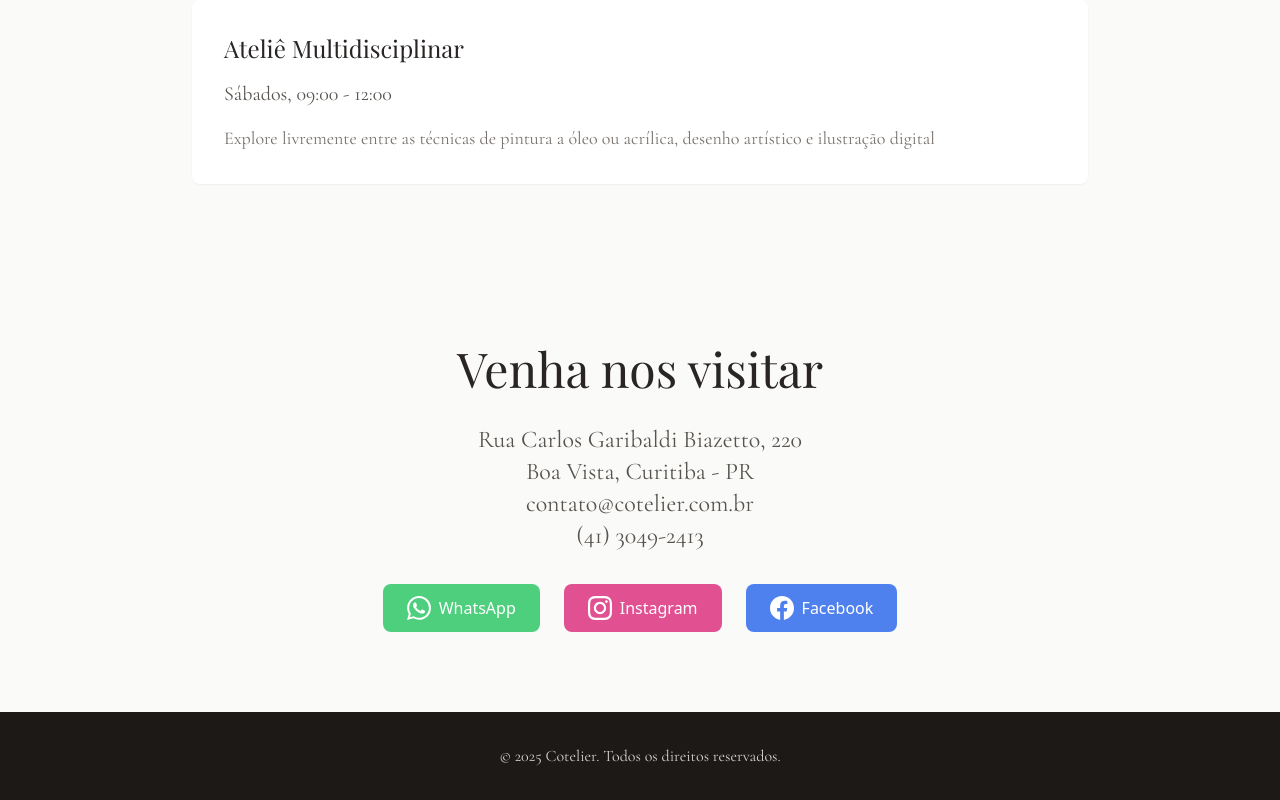
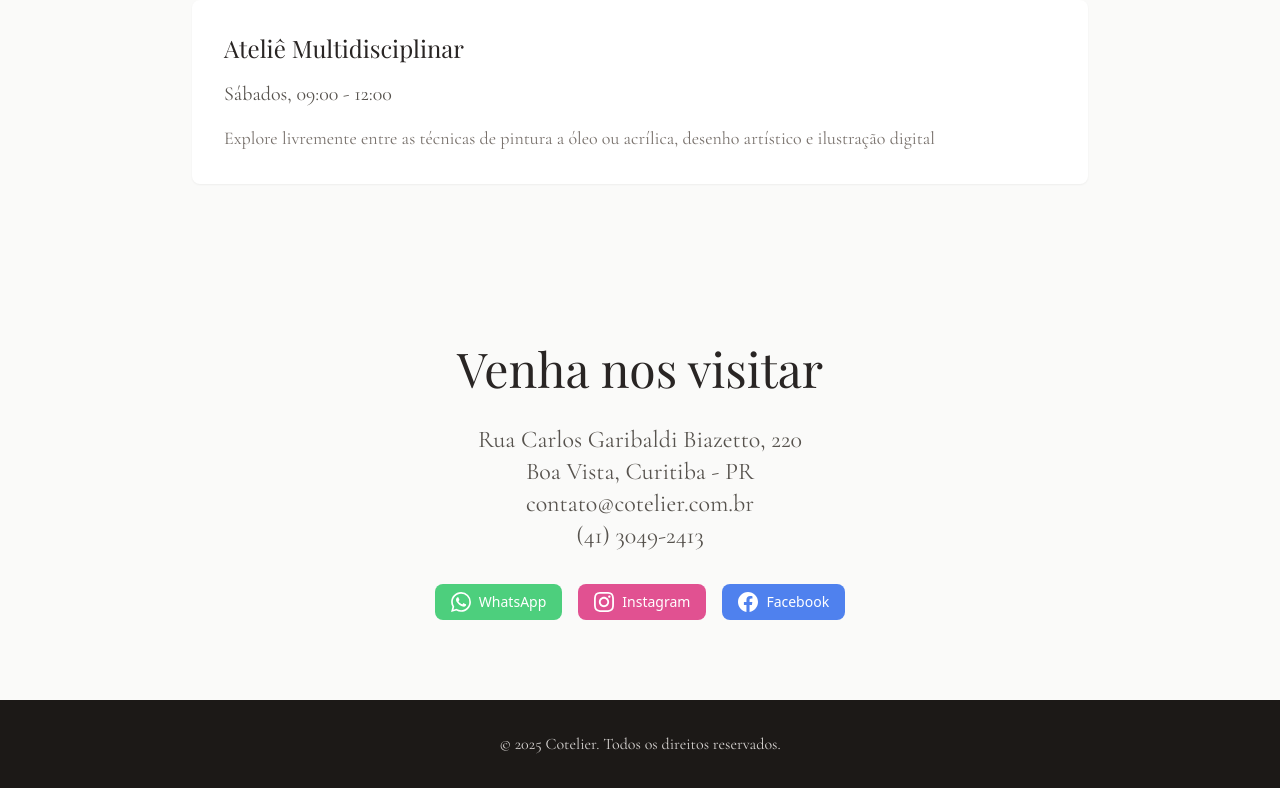
Before and after one commit to DistopiaTunes/cotelier, a Vue app: page / in a window 1280 px wide. Shown: the part 3808-4608 px from the top of the page. Built offline with nearby package versions, Linux system fonts and the light colour scheme.

Commit message:
Update HelloWorld.vue

```diff
--- a/src/components/HelloWorld.vue
+++ b/src/components/HelloWorld.vue
@@ -189,21 +189,21 @@ onUnmounted(() => {
                 contato@cotelier.com.br<br>
                 (41) 3049-2413
             </p>
-            <div class="flex justify-center space-x-6">
-                <a href="https://wa.me/554130492413" target="_blank" class="bg-green-500/80 hover:bg-green-600/80 text-white px-6 py-3 rounded-lg flex items-center">
-                    <svg class="w-6 h-6 mr-2" fill="currentColor" viewBox="0 0 24 24" xmlns="http://www.w3.org/2000/svg">
+            <div class="flex flex-col sm:flex-row justify-center space-y-4 sm:space-y-0 sm:space-x-4">
+                <a href="https://wa.me/554130492413" target="_blank" class="bg-green-500/80 hover:bg-green-600/80 text-white px-4 py-2 rounded-lg flex items-center justify-center text-sm">
+                    <svg class="w-5 h-5 mr-2" fill="currentColor" viewBox="0 0 24 24" xmlns="http://www.w3.org/2000/svg">
                         <path d="M17.472 14.382c-.297-.149-1.758-.867-2.03-.967-.273-.099-.471-.148-.67.15-.197.297-.767.966-.94 1.164-.173.199-.347.223-.644.075-.297-.15-1.255-.463-2.39-1.475-.883-.788-1.48-1.761-1.653-2.059-.173-.297-.018-.458.13-.606.134-.133.298-.347.446-.52.149-.174.198-.298.298-.497.099-.198.05-.371-.025-.52-.075-.149-.669-1.612-.916-2.207-.242-.579-.487-.5-.669-.51-.173-.008-.371-.01-.57-.01-.198 0-.52.074-.792.372-.272.297-1.04 1.016-1.04 2.479 0 1.462 1.065 2.875 1.213 3.074.149.198 2.096 3.2 5.077 4.487.709.306 1.262.489 1.694.625.712.227 1.36.195 1.871.118.571-.085 1.758-.719 2.006-1.413.248-.694.248-1.289.173-1.413-.074-.124-.272-.198-.57-.347m-5.421 7.403h-.004a9.87 9.87 0 01-5.031-1.378l-.361-.214-3.741.982.998-3.648-.235-.374a9.86 9.86 0 01-1.51-5.26c.001-5.45 4.436-9.884 9.888-9.884 2.64 0 5.122 1.03 6.988 2.898a9.825 9.825 0 012.893 6.994c-.003 5.45-4.437 9.884-9.885 9.884m8.413-18.297A11.815 11.815 0 0012.05 0C5.495 0 .16 5.335.157 11.892c0 2.096.547 4.142 1.588 5.945L.057 24l6.305-1.654a11.882 11.882 0 005.683 1.448h.005c6.554 0 11.89-5.335 11.893-11.893a11.821 11.821 0 00-3.48-8.413z"/>
                     </svg>
                     WhatsApp
                 </a>
-                <a href="https://instagram.com/cotelier.oficial" target="_blank" class="bg-pink-600/80 hover:bg-pink-700/80 text-white px-6 py-3 rounded-lg flex items-center">
-                    <svg class="w-6 h-6 mr-2" fill="currentColor" viewBox="0 0 24 24" xmlns="http://www.w3.org/2000/svg">
+                <a href="https://instagram.com/cotelier.oficial" target="_blank" class="bg-pink-600/80 hover:bg-pink-700/80 text-white px-4 py-2 rounded-lg flex items-center justify-center text-sm">
+                    <svg class="w-5 h-5 mr-2" fill="currentColor" viewBox="0 0 24 24" xmlns="http://www.w3.org/2000/svg">
                         <path d="M12 2.163c3.204 0 3.584.012 4.85.07 3.252.148 4.771 1.691 4.919 4.919.058 1.265.069 1.645.069 4.849 0 3.205-.012 3.584-.069 4.849-.149 3.225-1.664 4.771-4.919 4.919-1.266.058-1.644.07-4.85.07-3.204 0-3.584-.012-4.849-.07-3.26-.149-4.771-1.699-4.919-4.92-.058-1.265-.07-1.644-.07-4.849 0-3.204.013-3.583.07-4.849.149-3.227 1.664-4.771 4.919-4.919 1.266-.057 1.645-.069 4.849-.069zm0-2.163c-3.259 0-3.667.014-4.947.072-4.358.2-6.78 2.618-6.98 6.98-.059 1.281-.073 1.689-.073 4.948 0 3.259.014 3.668.072 4.948.2 4.358 2.618 6.78 6.98 6.98 1.281.058 1.689.072 4.948.072 3.259 0 3.668-.014 4.948-.072 4.354-.2 6.782-2.618 6.979-6.98.059-1.28.073-1.689.073-4.948 0-3.259-.014-3.667-.072-4.947-.196-4.354-2.617-6.78-6.979-6.98-1.281-.059-1.69-.073-4.949-.073zm0 5.838c-3.403 0-6.162 2.759-6.162 6.162s2.759 6.163 6.162 6.163 6.162-2.759 6.162-6.163c0-3.403-2.759-6.162-6.162-6.162zm0 10.162c-2.209 0-4-1.79-4-4 0-2.209 1.791-4 4-4s4 1.791 4 4c0 2.21-1.791 4-4 4zm6.406-11.845c-.796 0-1.441.645-1.441 1.44s.645 1.44 1.441 1.44c.795 0 1.439-.645 1.439-1.44s-.644-1.44-1.439-1.44z"/>
                     </svg>
                     Instagram
                 </a>
-                <a href="https://facebook.com/cotelier.oficial" target="_blank" class="bg-blue-600/80 hover:bg-blue-700/80 text-white px-6 py-3 rounded-lg flex items-center">
-                    <svg class="w-6 h-6 mr-2" fill="currentColor" viewBox="0 0 24 24" xmlns="http://www.w3.org/2000/svg">
+                <a href="https://facebook.com/cotelier.oficial" target="_blank" class="bg-blue-600/80 hover:bg-blue-700/80 text-white px-4 py-2 rounded-lg flex items-center justify-center text-sm">
+                    <svg class="w-5 h-5 mr-2" fill="currentColor" viewBox="0 0 24 24" xmlns="http://www.w3.org/2000/svg">
                         <path d="M24 12.073c0-6.627-5.373-12-12-12s-12 5.373-12 12c0 5.99 4.388 10.954 10.125 11.854v-8.385H7.078v-3.47h3.047V9.43c0-3.007 1.792-4.669 4.533-4.669 1.312 0 2.686.235 2.686.235v2.953H15.83c-1.491 0-1.956.925-1.956 1.874v2.25h3.328l-.532 3.47h-2.796v8.385C19.612 23.027 24 18.062 24 12.073z"/>
                     </svg>
                     Facebook
```
